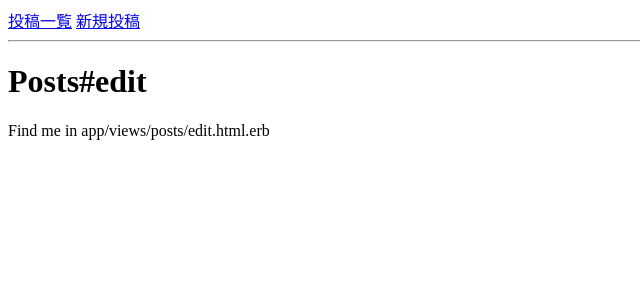
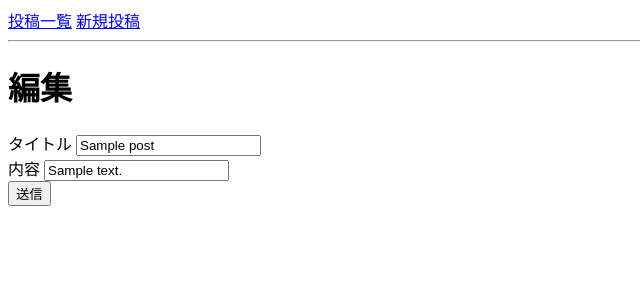
Before and after one commit to urayoshie/post_bootstrap_app2, a Rails app: page /posts/1/edit in a window 1280 px wide. Shown: the top 300 px of the page, without its empty margins (0-640 px from the left). Run offline with Rails 7, Linux system fonts and the light colour scheme; tables that the repository leaves empty hold one stand-in row (values such as "Sample post").

Commit message:
編集機能を実装

```diff
--- a/app/controllers/posts_controller.rb
+++ b/app/controllers/posts_controller.rb
@@ -17,9 +17,13 @@ class PostsController < ApplicationController
   end
 
   def edit
+    @post = Post.find(params[:id])
   end
 
   def update
+    post = Post.find(params[:id])
+    post.update!(post_params)
+    redirect_to post
   end
 
   def destroy
--- a/app/views/posts/edit.html.erb
+++ b/app/views/posts/edit.html.erb
@@ -1,2 +1,14 @@
-<h1>Posts#edit</h1>
-<p>Find me in app/views/posts/edit.html.erb</p>
+<h1>編集</h1>
+<%= form_with model: @post, local: true do |form| %>
+  <div>
+    <%= form.label :title, "タイトル" %>
+    <%= form.text_field :title %>
+  </div>
+  <div>
+    <%= form.label :content, "内容" %>
+    <%= form.text_field :content %>
+  </div>
+  <div>
+    <%= form.submit "送信" %>
+  </div>
+<% end %>
```
